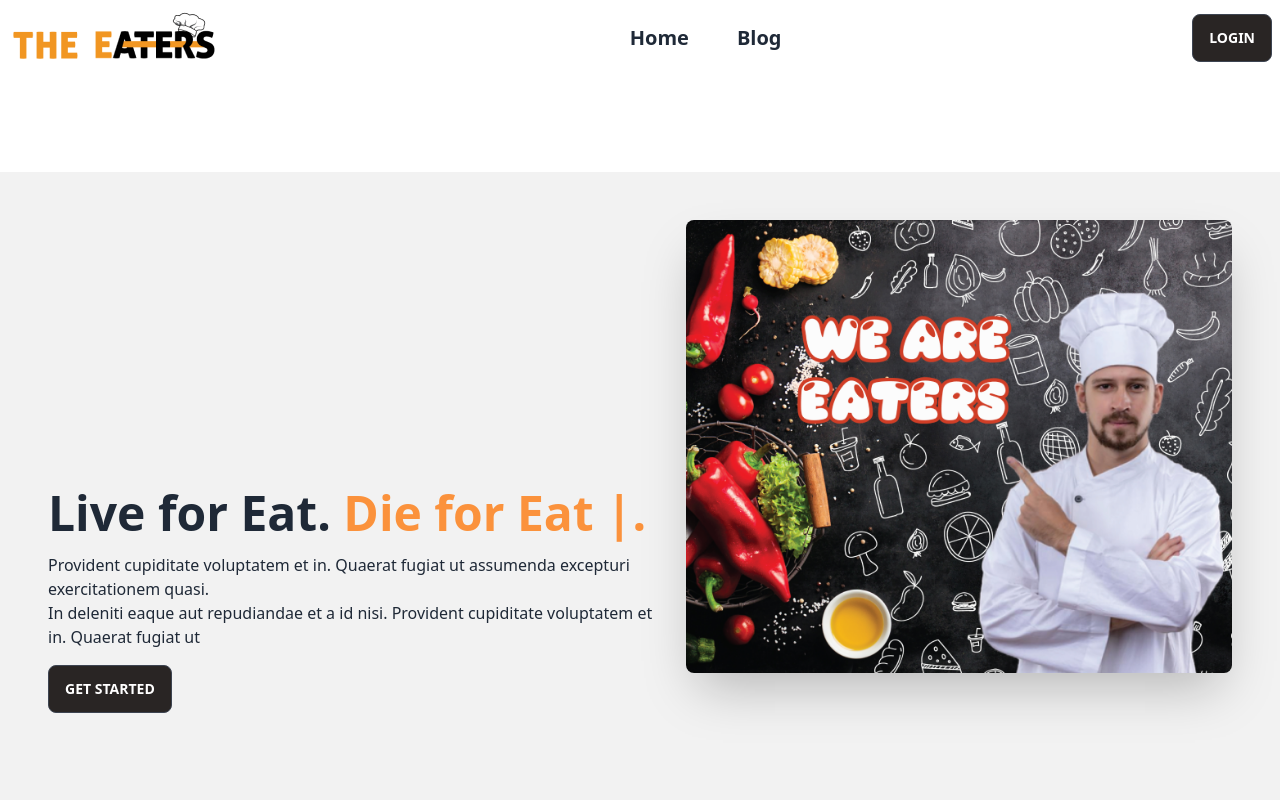
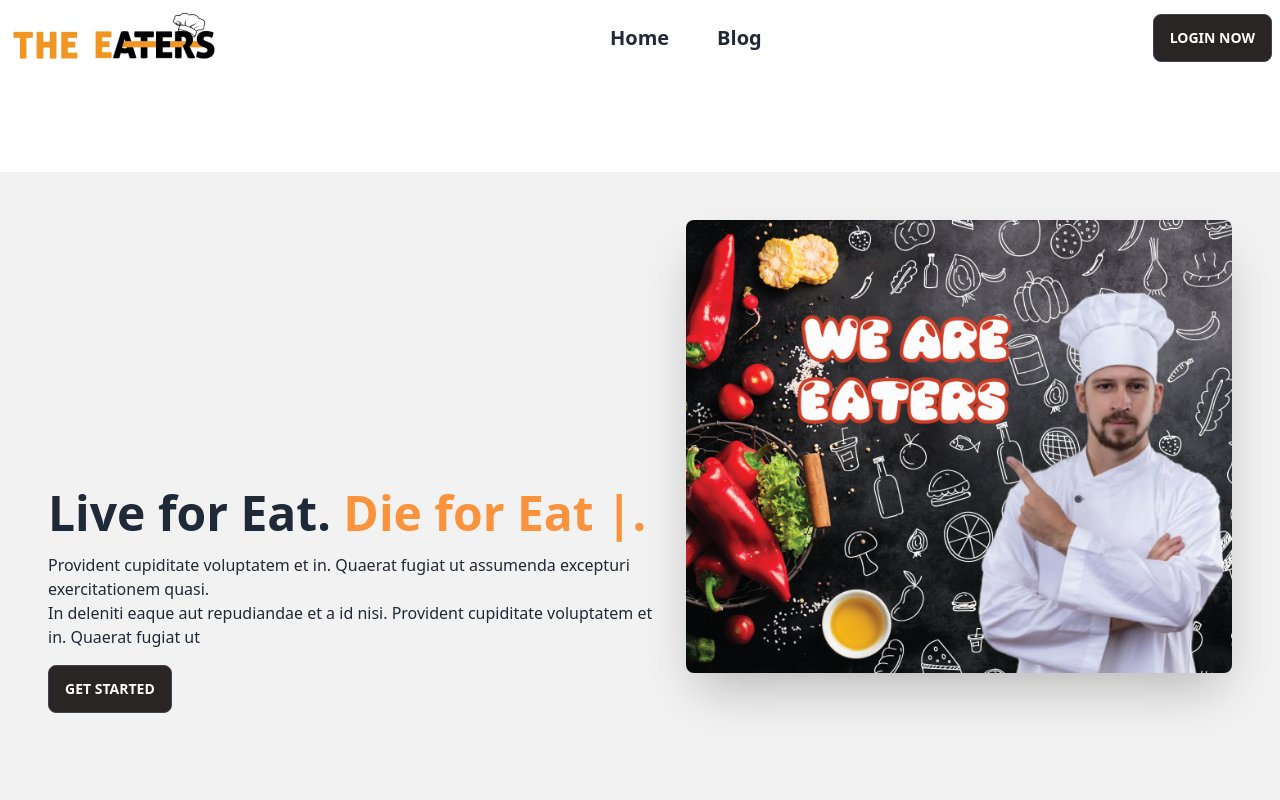
Before and after one commit to Robbani572/the-eaters-client, a React (Vite) app: page / in a window 1280 px wide. Shown: the top 800 px of the page. Built offline with nearby package versions, Linux system fonts and the light colour scheme; no server answers.

Commit message:
connect to git hub

```diff
--- a/src/pages/Shared/Navbar/Navbar.jsx
+++ b/src/pages/Shared/Navbar/Navbar.jsx
@@ -41,7 +41,7 @@ const Navbar = () => {
                 }
                 {
                     user ? <Link onClick={handleSignOut}><button className='btn bg-stone-800'>Log out</button></Link> :
-                        <Link to='/login'><button className='btn bg-stone-800'>Login</button></Link>
+                        <Link to='/login'><button className='btn bg-stone-800'>Login Now</button></Link>
                 }
             </div>
         </div>
```
